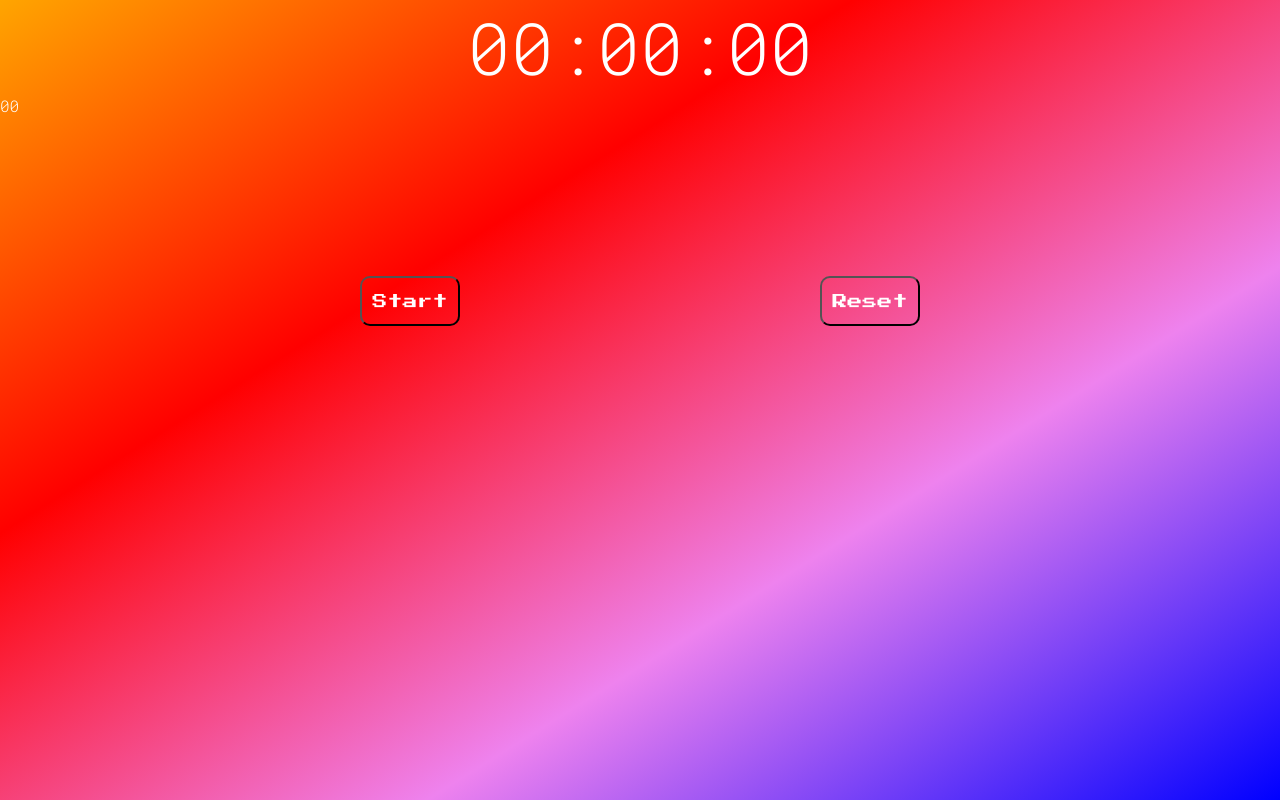
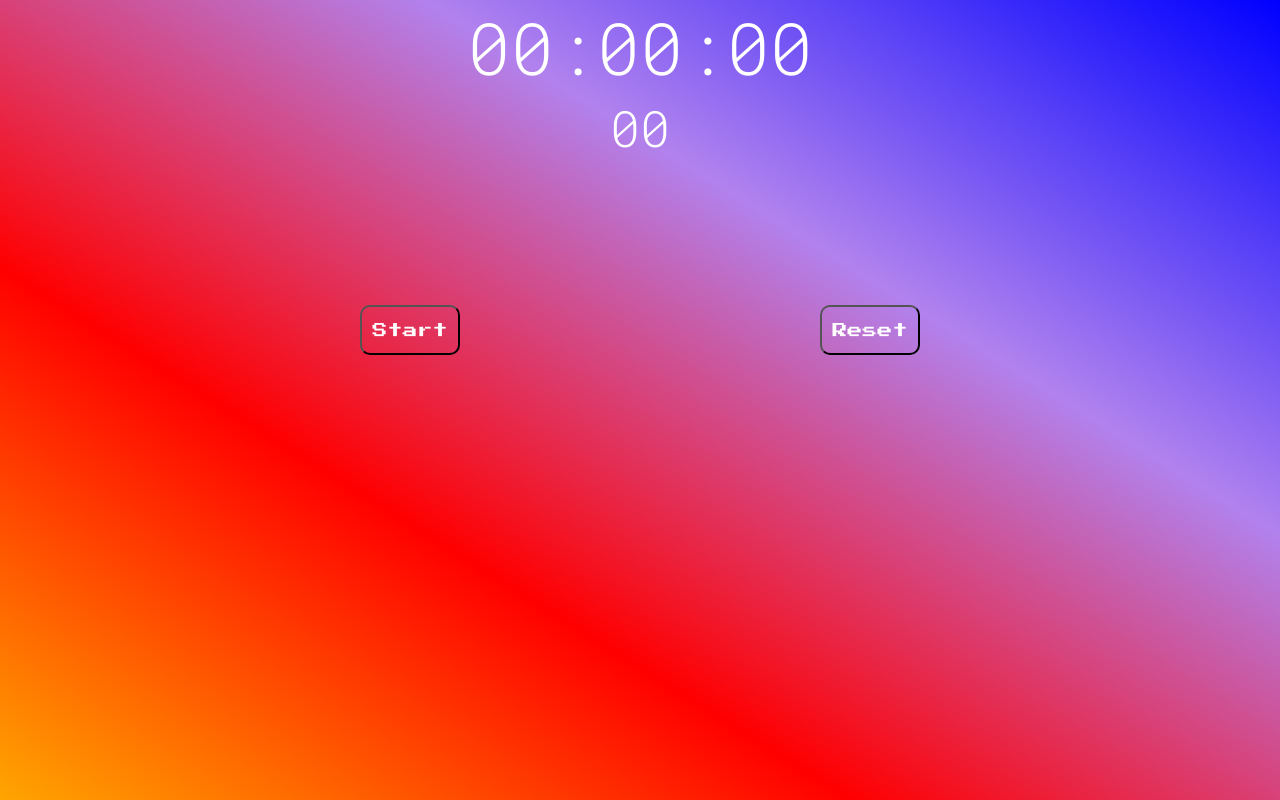
Before and after one commit to Shubham814/Stopwatch, a plain HTML site: page index.html in a window 1280 px wide. Drawn offline with Linux system fonts and the light colour scheme.

Commit message:
Update style.css

```diff
--- a/style.css
+++ b/style.css
@@ -10,7 +10,7 @@ body {
 .container {
     height: 100vh;
     width: 100%;
-    background-image: linear-gradient(to left top, blue, violet, red, orange);
+    background-image: linear-gradient(to left bottom, blue, rgb(177, 130, 238) , red , orange );
 }
 
 #display {
@@ -19,9 +19,15 @@ body {
     text-align: center;
     margin: 0px auto;
 }
+#ms {
+    width: 100%;
+    font-size: 50px;
+    text-align: center;
+    margin: 0px auto;
+}
 .buttons {
     text-align: center;
-    margin-top: 10rem;
+    margin-top: 9rem;
     display: flex;
     justify-content: space-evenly;
 }
```
